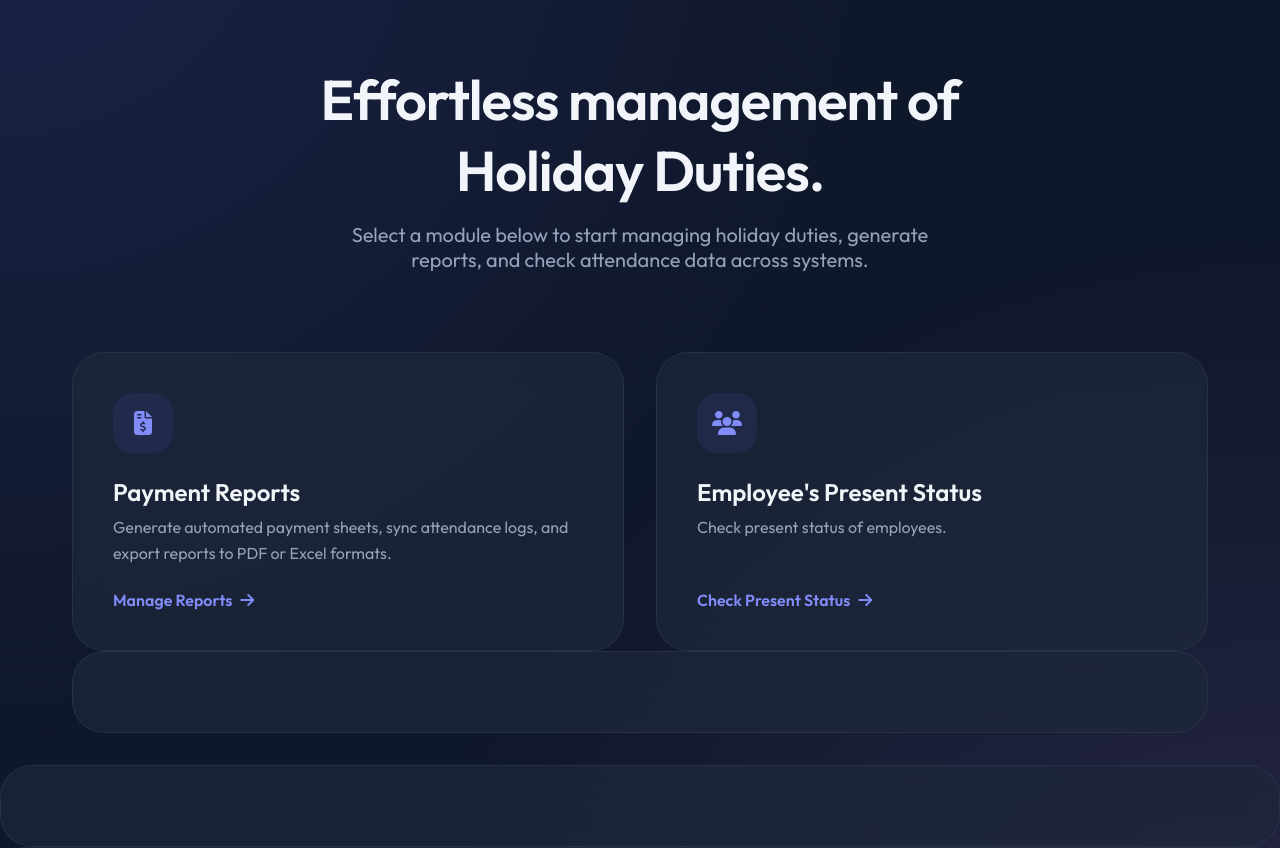
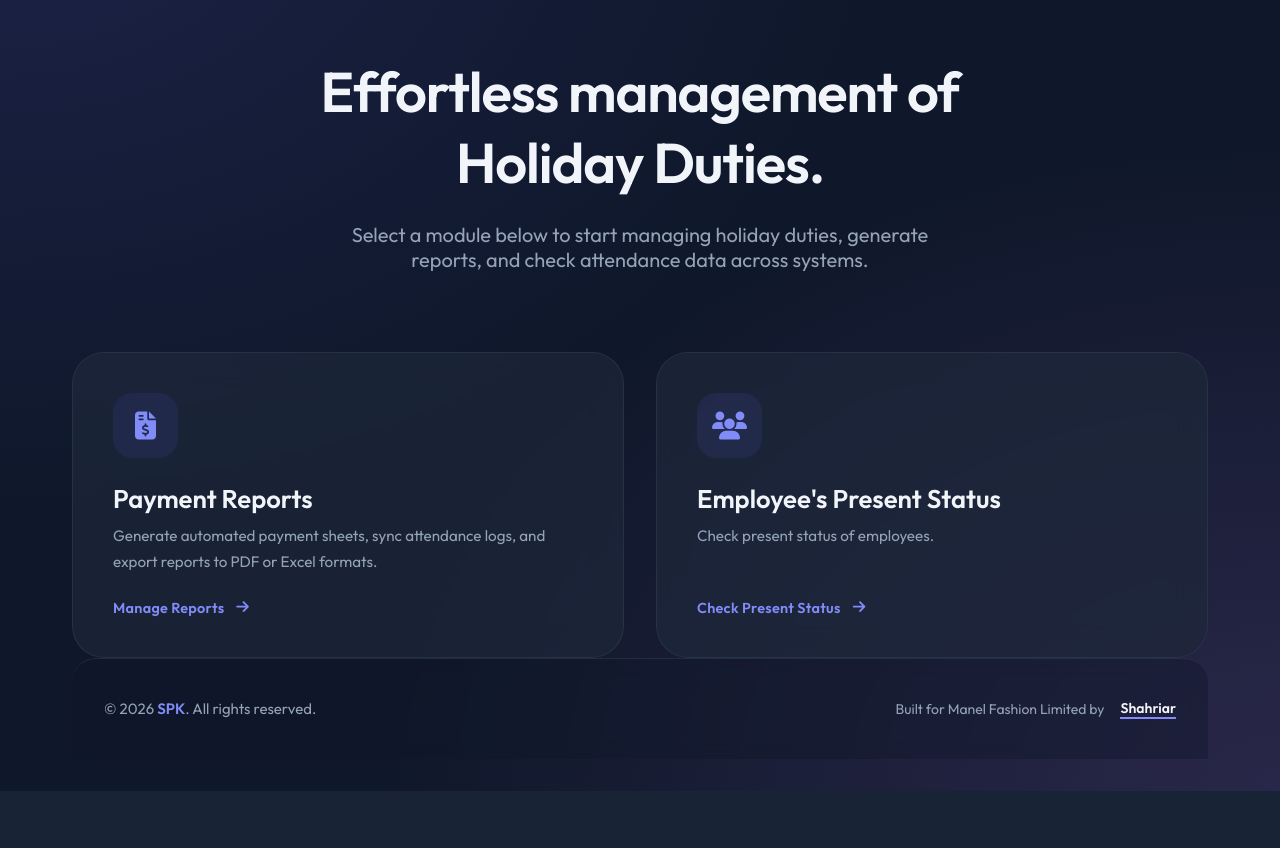
Before and after one commit to parvez144/holiday-duty-manager, a Flask app: page / in a window 1280 px wide. Shown: the part 132-980 px from the top of the page. After the commit the page ends 923 px from the top, so only its background shows below. Run offline with Flask 3, Linux system fonts and the light colour scheme; parts of the project's set-up code (start-up, migrations or seed data) failed here and were passed over.

Commit message:
update dashboard

```diff
--- a/routes/main.py
+++ b/routes/main.py
@@ -1,7 +1,13 @@
 from flask import Blueprint, render_template
+from services.employee_service import get_employee_count, get_section_count
+from datetime import datetime
 
 main_bp = Blueprint('main', __name__)
 
 @main_bp.route('/')
 def index():
-    return render_template('dashboard.html')
+    stats = {
+        'employee_count': get_employee_count(),
+        'section_count': get_section_count()
+    }
+    return render_template('dashboard.html', stats=stats, datetime=datetime)
--- a/services/employee_service.py
+++ b/services/employee_service.py
@@ -54,3 +54,11 @@
     """Returns a list of distinct categories."""
     results = db.session.query(distinct(Employee.Category)).filter(Employee.Category != None, Employee.Category != '').order_by(Employee.Category).all()
     return [r[0] for r in results]
+
+def get_employee_count():
+    """Returns the total number of employees."""
+    return Employee.query.count()
+
+def get_section_count():
+    """Returns the count of distinct sub-sections."""
+    return db.session.query(distinct(Employee.Sub_Section)).filter(Employee.Sub_Section != None, Employee.Sub_Section != '').count()
--- a/templates/dashboard.html
+++ b/templates/dashboard.html
@@ -130,52 +130,85 @@
         }
 
         .card:hover {
-            transform: translateY(-10px);
+            transform: translateY(-10px) scale(1.02);
             border-color: var(--primary-light);
-            box-shadow: 0 20px 40px -10px rgba(0, 0, 0, 0.5);
+            box-shadow: 0 20px 40px -10px rgba(99, 102, 241, 0.3);
+            background: rgba(30, 41, 59, 0.9);
         }
 
         .card:hover::before {
             transform: translateX(100%);
         }
 
+        @keyframes float {
+            0% {
+                transform: translateY(0px);
+            }
+
+            50% {
+                transform: translateY(-10px);
+            }
+
+            100% {
+                transform: translateY(0px);
+            }
+        }
+
+        .hero h1 {
+            animation: float 4s ease-in-out infinite;
+        }
+
         .card-icon {
-            width: 60px;
-            height: 60px;
+            width: 65px;
+            height: 65px;
             background: rgba(99, 102, 241, 0.1);
             border-radius: 1.25rem;
             display: flex;
             align-items: center;
             justify-content: center;
-            font-size: 1.5rem;
+            font-size: 1.75rem;
             color: var(--primary-light);
+            transition: all 0.5s cubic-bezier(0.175, 0.885, 0.32, 1.275);
+            border: 1px solid transparent;
+        }
+
+        .card:hover .card-icon {
+            background: var(--primary);
+            color: white;
+            transform: rotate(10deg) scale(1.1);
+            box-shadow: 0 0 20px rgba(99, 102, 241, 0.5);
+            border-color: rgba(255, 255, 255, 0.2);
         }
 
         .card-content h3 {
-            font-size: 1.5rem;
+            font-size: 1.6rem;
             margin-bottom: 0.5rem;
+            font-weight: 600;
         }
 
         .card-content p {
             color: var(--text-muted);
-            line-height: 1.6;
+            line-height: 1.7;
+            font-size: 0.95rem;
         }
 
         .card-footer {
             margin-top: auto;
             display: flex;
             align-items: center;
-            gap: 0.5rem;
+            gap: 0.75rem;
             font-weight: 600;
             color: var(--primary-light);
+            font-size: 0.9rem;
+            letter-spacing: 0.02em;
         }
 
         .card-footer i {
-            transition: transform 0.3s;
+            transition: transform 0.3s cubic-bezier(0.4, 0, 0.2, 1);
         }
 
         .card:hover .card-footer i {
-            transform: translateX(5px);
+            transform: translateX(10px);
         }
 
         .stats-row {
@@ -273,7 +306,7 @@
                 <div class="card-footer">
                     Check Present Status <i class="fas fa-arrow-right"></i>
                 </div>
-            </div>
+            </a>
 
             <!-- <div class="card" style="cursor: not-allowed; opacity: 0.8;">
                 <div class="card-icon" style="color: #94a3b8; background: rgba(148, 163, 184, 0.1);">
@@ -289,25 +322,6 @@
                 </div>
             </div> -->
         </div>
-
-        <!-- <div class="stats-row">
-            <div class="stat-item">
-                <span class="stat-value">1,500+</span>
-                <span class="stat-label">Active Employees</span>
-            </div>
-            <div class="stat-item">
-                <span class="stat-value">49</span>
-                <span class="stat-label">Managed Sections</span>
-            </div>
-            <div class="stat-item">
-                <span class="stat-value">2</span>
-                <span class="stat-label">Active Schemas</span>
-            </div>
-            <div class="stat-item">
-                <span class="stat-value">Sync OK</span>
-                <span class="stat-label">System Health</span>
-            </div>
-        </div> -->
 
         <style>
             .app-footer {
```
